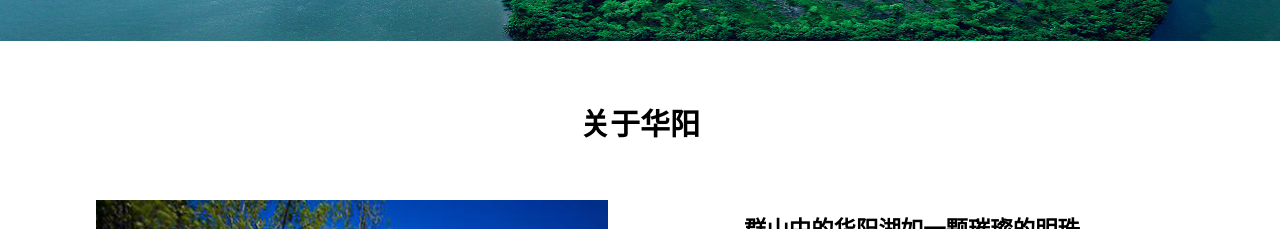
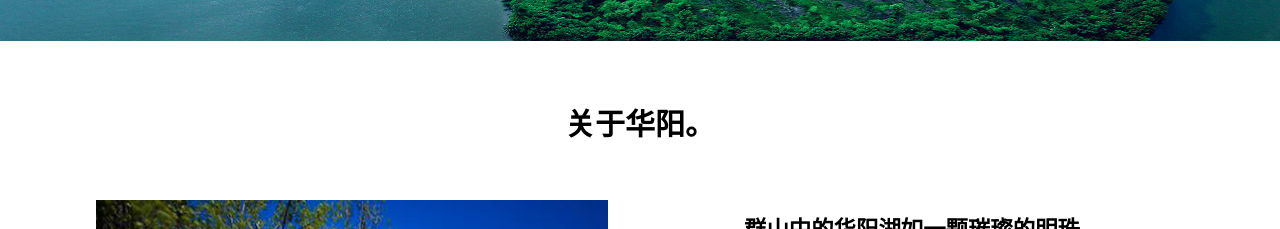
Before and after one commit to wkx3131/wkx.github.io, a plain HTML site: page hua.html in a window 1280 px wide. Shown: the part 302-531 px from the top of the page. Drawn offline with Linux system fonts and the light colour scheme.

Commit message:
Update hua.html

```diff
--- a/hua.html
+++ b/hua.html
@@ -16,7 +16,7 @@
 		<!-- main区域 -->
 		<main>
 			<div class="section_header">
-				<h1>关于华阳</h1>
+				<h1>关于华阳。</h1>
 			</div>
 			<div class="about">
 				<div><img src="img/hua/jing.png" class="huayang"></div>
```
